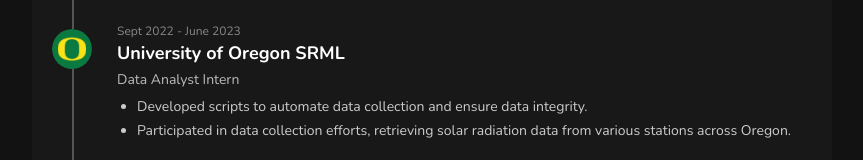
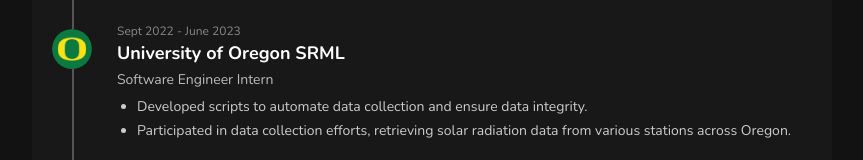
Before and after one commit to kwoeser/PersonalWebsite, a React (Vite) app: page / in a window 1280 px wide. Shown: the part 630-790 px from the top of the page, without its empty margins (208-1071 px from the left). Built offline with nearby package versions, Linux system fonts and the light colour scheme.

Commit message:
res upda

```diff
--- a/src/components/WorkEducationTabs.jsx
+++ b/src/components/WorkEducationTabs.jsx
@@ -72,7 +72,7 @@
                 <div className="timeline-content">
                   <span className="timeline-date">Sept 2022 - June 2023</span>
                   <h3>University of Oregon SRML</h3>
-                  <p>Data Analyst Intern</p>
+                  <p>Software Engineer Intern</p>
 
                   {/* Description */}
                   <ul className="job-description">
```
Also changed, not shown: 1 other file (tests, documents, lock files or other folders).
